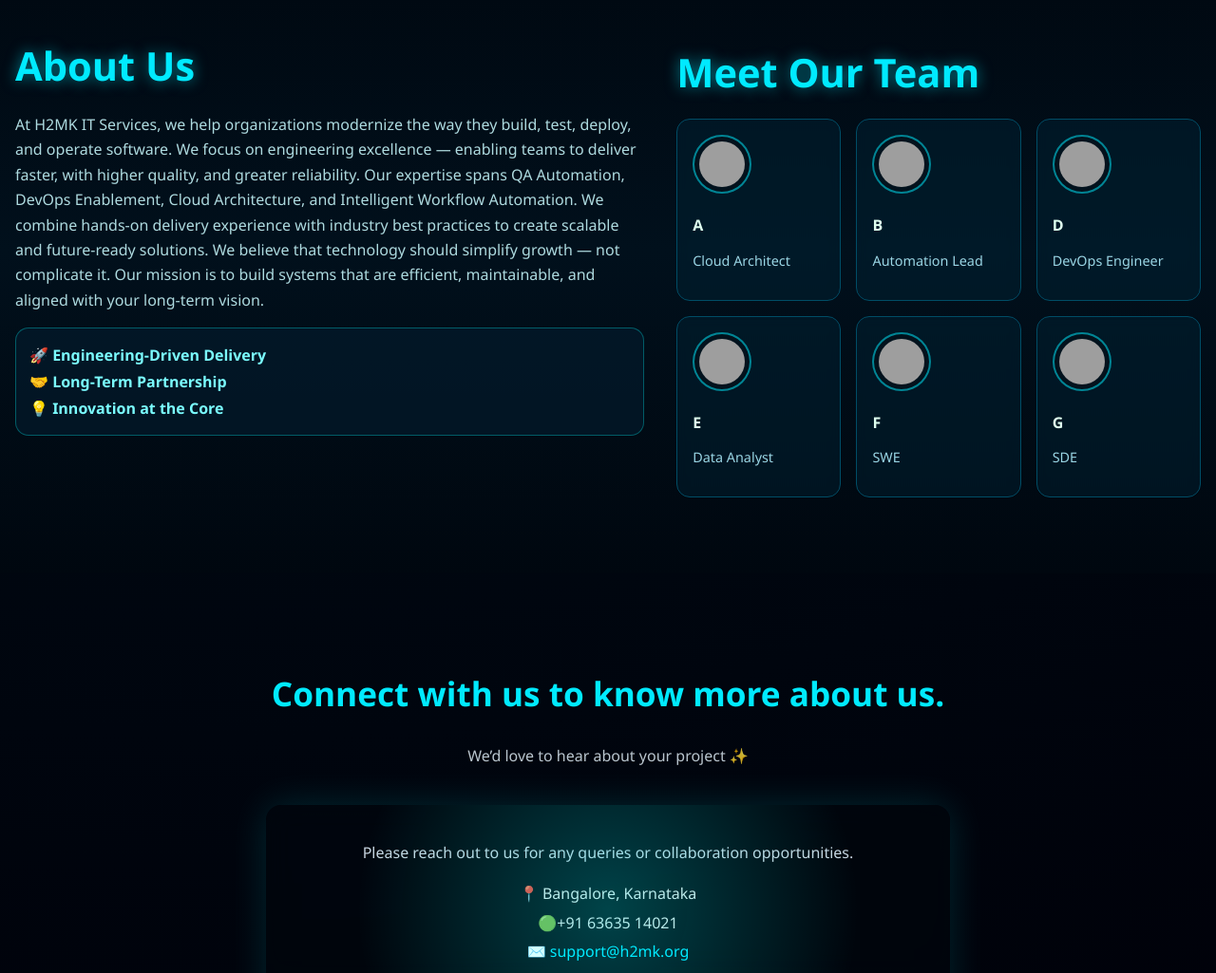
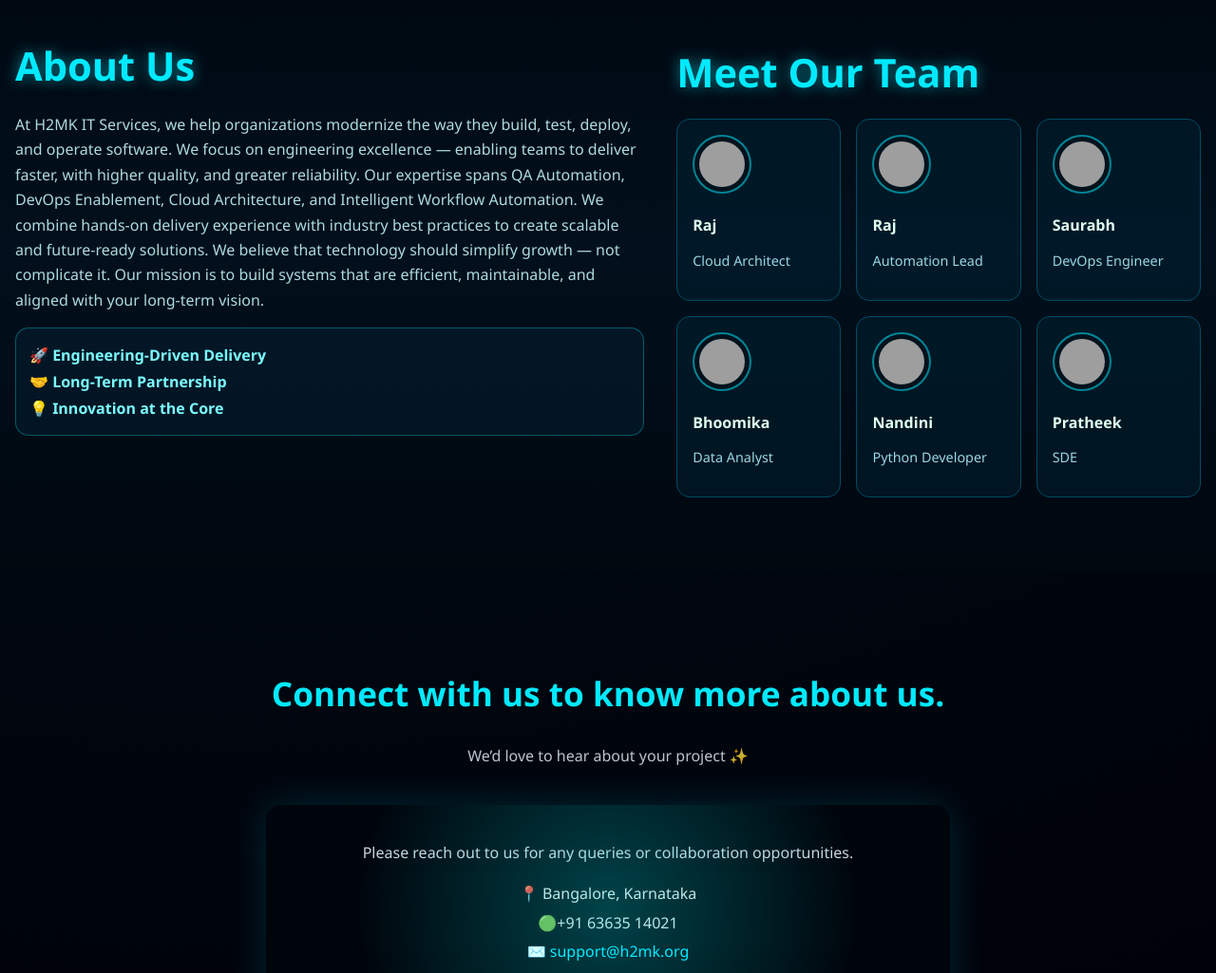
Before and after one commit to yoganandini24/h2mk, a plain HTML site: page index.html in a window 1280 px wide. Shown: the part 1975-3000 px from the top of the page at 95% size. Drawn offline with Linux system fonts and the light colour scheme; grey boxes are pictures that could not be loaded.

Commit message:
Updated the team details

```diff
--- a/index.html
+++ b/index.html
@@ -166,12 +166,12 @@ Our mission is to build systems that are efficient, maintainable, and aligned wi
         <div class="team-section">
             <h3>Meet Our Team</h3>
             <div class="team-grid">
-                <div class="team-card"><img src="https://cdn-icons-png.flaticon.com/512/2922/2922510.png"><h4>A</h4><p>Cloud Architect</p></div>
-                <div class="team-card"><img src="https://cdn-icons-png.flaticon.com/512/2922/2922566.png"><h4>B</h4><p>Automation Lead</p></div>
-                <div class="team-card"><img src="https://cdn-icons-png.flaticon.com/512/2922/2922553.png"><h4>D</h4><p>DevOps Engineer</p></div>
-                <div class="team-card"><img src="https://cdn-icons-png.flaticon.com/512/2922/2922510.png"><h4>E</h4><p>Data Analyst</p></div>
-                <div class="team-card"><img src="https://cdn-icons-png.flaticon.com/512/2922/2922566.png"><h4>F</h4><p>SWE</p></div>
-                <div class="team-card"><img src="https://cdn-icons-png.flaticon.com/512/2922/2922553.png"><h4>G</h4><p>SDE</p></div>
+                <div class="team-card"><img src="https://cdn-icons-png.flaticon.com/512/2922/2922510.png"><h4>Raj</h4><p>Cloud Architect</p></div>
+                <div class="team-card"><img src="https://cdn-icons-png.flaticon.com/512/2922/2922566.png"><h4>Raj</h4><p>Automation Lead</p></div>
+                <div class="team-card"><img src="https://cdn-icons-png.flaticon.com/512/2922/2922553.png"><h4>Saurabh</h4><p>DevOps Engineer</p></div>
+                <div class="team-card"><img src="https://cdn-icons-png.flaticon.com/512/2922/2922510.png"><h4>Bhoomika</h4><p>Data Analyst</p></div>
+                <div class="team-card"><img src="https://cdn-icons-png.flaticon.com/512/2922/2922566.png"><h4>Nandini</h4><p>Python Developer</p></div>
+                <div class="team-card"><img src="https://cdn-icons-png.flaticon.com/512/2922/2922553.png"><h4>Pratheek</h4><p>SDE</p></div>
             </div>
         </div>
 
```
